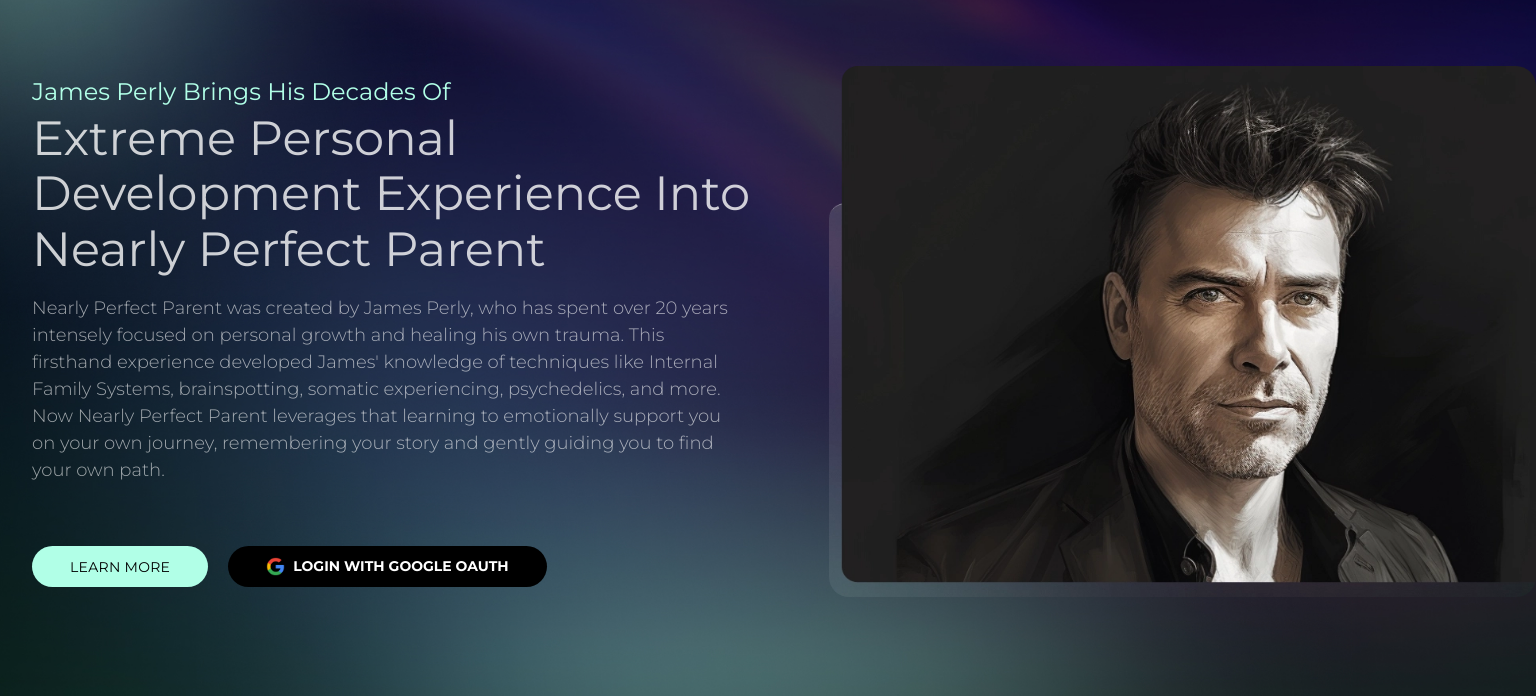
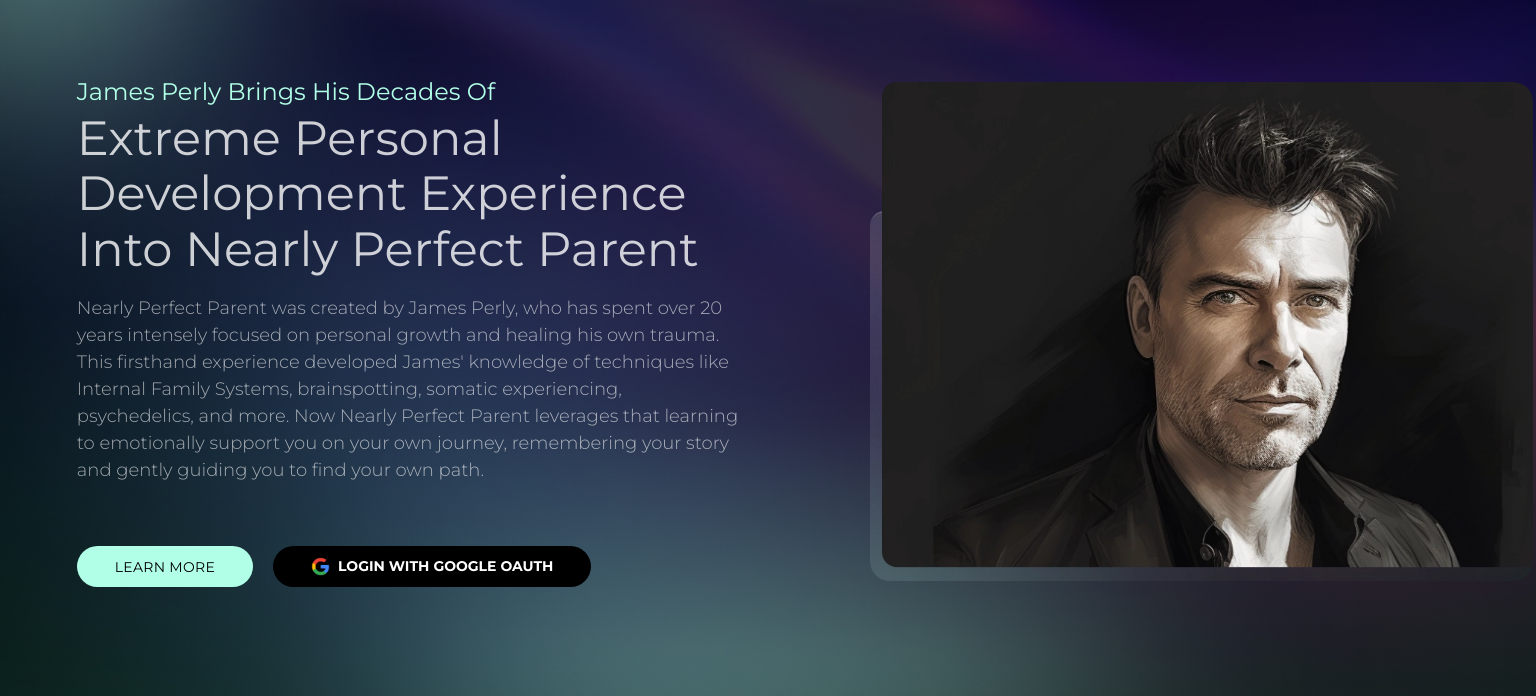
Before and after one commit to m-zamil/nearly-perfect-parent-2, a plain HTML site: page index.html in a window 1536 px wide. Shown: the part 104-800 px from the top of the page. Drawn offline with Linux system fonts and the light colour scheme.

Commit message:
increase spacing on left and right

```diff
--- a/assets/style.css
+++ b/assets/style.css
@@ -17,7 +17,7 @@ body {
 
 html {
   font-size: 1rem;
-  font-family: "Montserrat", sans-serif;
+  font-family: 'Montserrat', sans-serif;
   font-style: normal;
   font-weight: 400;
   color: white;
@@ -58,7 +58,7 @@ a {
 
 .wrapper {
   padding: 0 16px;
-  background-image: url("./images/bg.jpg");
+  background-image: url('./images/bg.jpg');
   background-repeat: no-repeat;
   background-size: cover;
   background-position: left top;
@@ -128,10 +128,10 @@ a {
   justify-content: center;
 }
 .cta--icon::before {
-  content: "";
+  content: '';
   width: 19px;
   height: 19px;
-  background-image: url("./images/google-icon.png");
+  background-image: url('./images/google-icon.png');
   background-size: cover;
   margin-right: 8px;
 }
@@ -159,11 +159,12 @@ a {
     font-size: 1.125rem;
   }
   .wrapper {
-    background-image: url("./images/bg-lg.jpg");
+    background-image: url('./images/bg-lg.jpg');
     background-position: center top;
     display: grid;
     grid-template-columns: 1fr;
     grid-template-rows: auto 1fr;
+    overflow: hidden;
   }
 
   .wrapper > * {
@@ -213,6 +214,14 @@ a {
     padding-bottom: 0;
   }
 }
+@media (min-width: 1300px) {
+  .wrapper {
+    padding: 0 5%;
+  }
+  .hero-image img {
+    right: calc(-41px - 5%);
+  }
+}
 
 @media (min-width: 1600px) {
   .heading {
```
